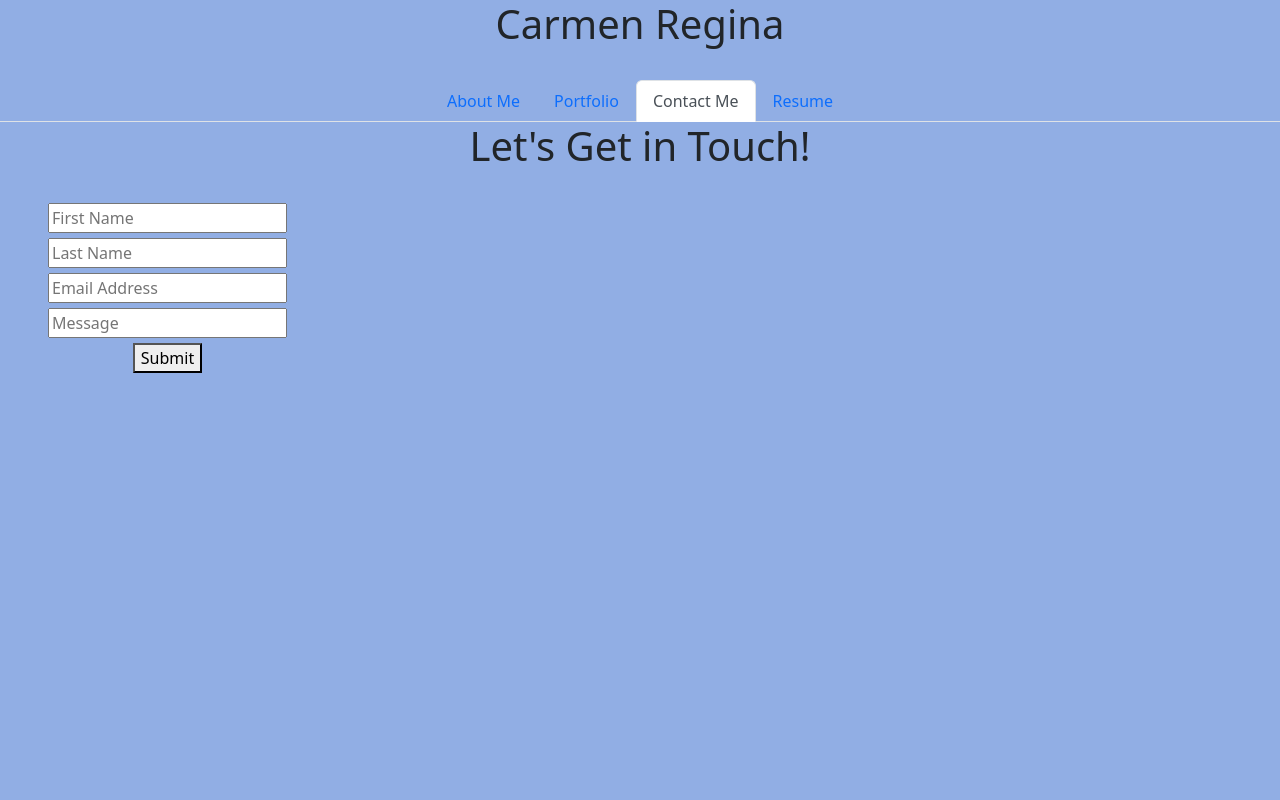
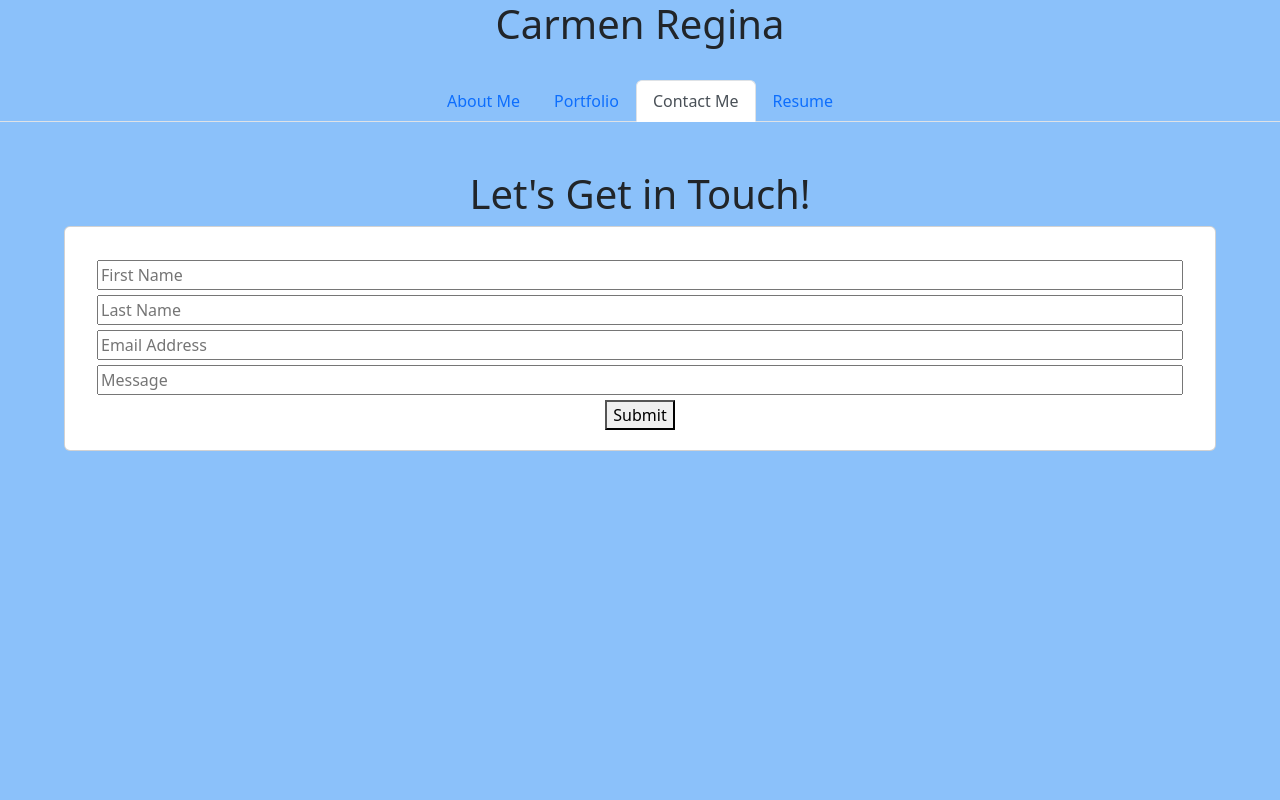
Before and after one commit to crcarmen23/crcarmen23-react-portfolio, a React (Vite) app: page /ContactMe in a window 1280 px wide. Shown: the top 800 px of the page. Built offline with nearby package versions, Linux system fonts and the light colour scheme.

Commit message:
added styles

```diff
--- a/src/App.css
+++ b/src/App.css
@@ -25,6 +25,10 @@ main {
 
 a {
   color: #333;
+}
+
+.aboutHeader {
+  text-align: center;
 }
 
 .aboutMe {
@@ -56,6 +60,7 @@ article {
 
 .form {
   margin: 20px;
+  text-align: center;
 }
 
 .form input {
@@ -69,7 +74,7 @@ article {
   max-width: 1500px;
   margin: 0;
   text-align: center;
-  background-color: #91aee4;
+  background-color: #8bc1fa;
 }
 
 body {
--- a/src/pages/AboutMe.jsx
+++ b/src/pages/AboutMe.jsx
@@ -4,7 +4,7 @@ export default function AboutMe() {
   return (
     <div className="aboutMe">
       <br />
-      <h1>About Me</h1>
+      <h1 className="aboutHeader">About Me</h1>
       <br />
       <div className="container">
       <aside><img className="headshot" src="/headshot.png" alt="Carmen Regina Headshot" /></aside>
--- a/src/pages/ContactMe.jsx
+++ b/src/pages/ContactMe.jsx
@@ -1,6 +1,5 @@
 /* eslint-disable react/no-unescaped-entities */
 import { useState } from 'react';
-
 
 function ContactMe() {
 
@@ -52,9 +51,9 @@ function ContactMe() {
   };
 
   return (
-    <div>
+    <div className="m-5">
       <h1>Let's Get in Touch!</h1>
-      <div className="container text-center">
+      <div className="card container text-center">
         <h1>
 
         </h1>
--- a/src/pages/Resume.jsx
+++ b/src/pages/Resume.jsx
@@ -1,6 +1,6 @@
 export default function Resume() {
   return (
-    <div className="resume">
+    <div className="resume m-5">
       <br />
       <h1>Resume</h1>
       <br />
```
